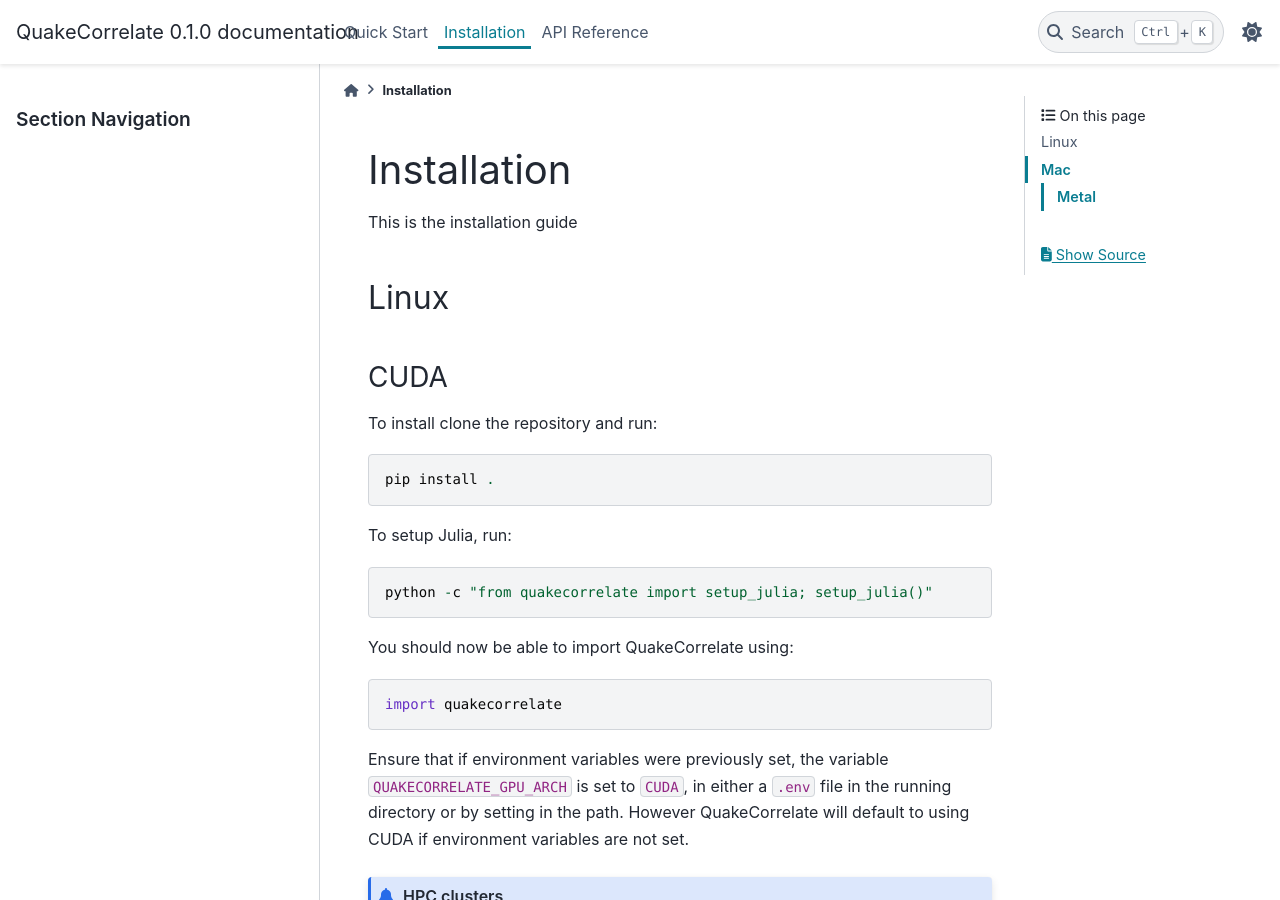
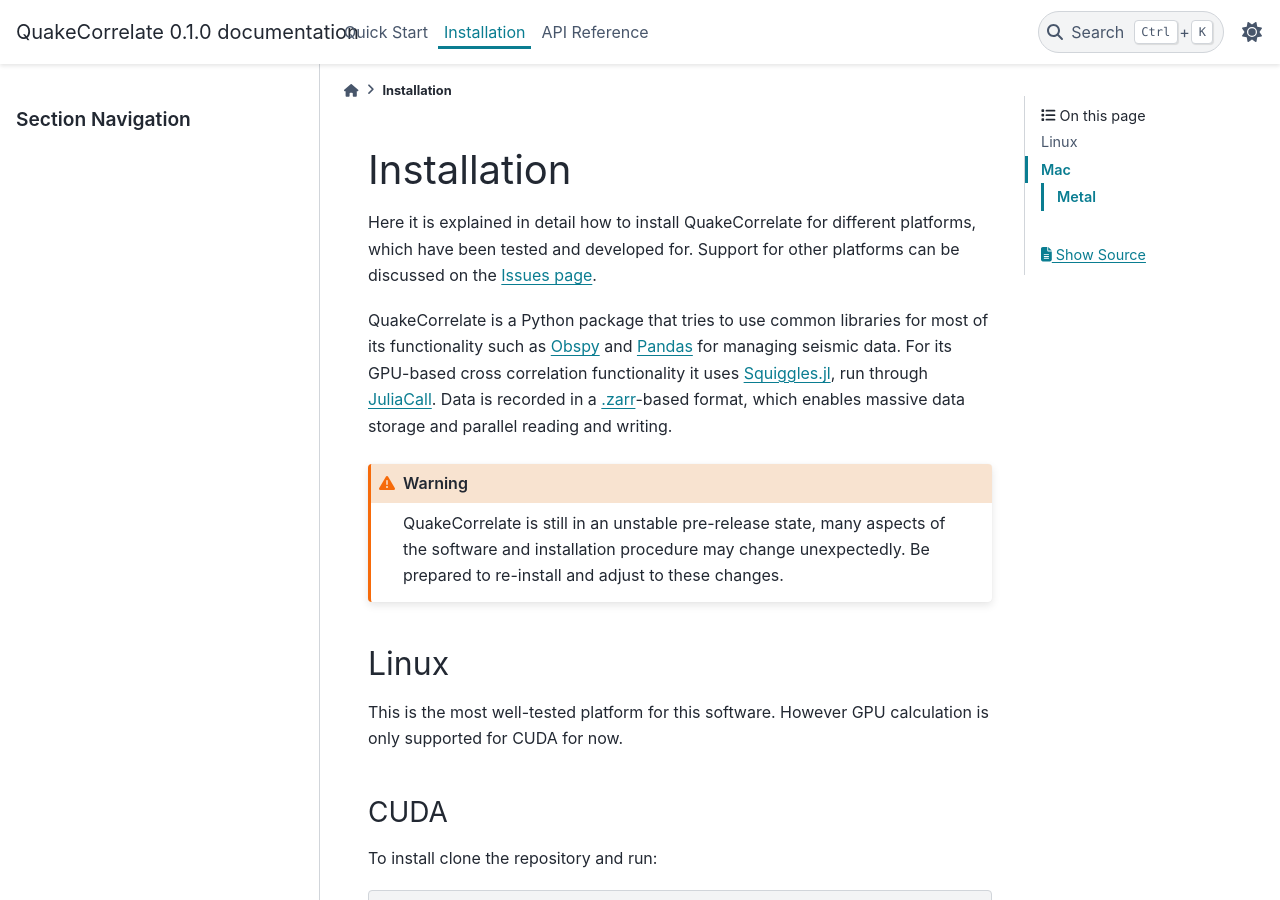
Before and after one commit to ylseanna/QuakeCorrelate, a Sphinx documentation site: the page built from docs/usage/installation.rst, in a window 1280 px wide and 900 px high. Built offline with Sphinx 7.4.7 and the PyData theme 0.15.4, drawn with Linux system fonts in a browser that asks for light colours; pages that are not in the unit, such as notebooks, are missing from menus; some of the changed text lies outside the part shown.

Commit message:
update docs installation

```diff
--- a/docs/usage/installation.rst
+++ b/docs/usage/installation.rst
@@ -2,15 +2,24 @@
  Installation
 ===============
 
-This is the installation guide
+Here it is explained in detail how to install QuakeCorrelate for different platforms, which have been tested and developed for.
+Support for other platforms can be discussed on the `Issues page <https://github.com/ylseanna/QuakeCorrelate/issue>`_.
 
-.. .. toctree::
-..    :maxdepth: 2
+QuakeCorrelate is a Python package that tries to use common libraries for most of its functionality such as `Obspy <https://www.github.com/obspy/Obspy>`_ and `Pandas <https://pandas.pydata.org>`_ for managing seismic data.
+For its GPU-based cross correlation functionality it uses `Squiggles.jl <https://www.github.com/gbene/Squiggles.jl>`_, run through `JuliaCall <https://juliapy.github.io/PythonCall.jl>`_.
+Data is recorded in a `.zarr <https://zarr-specs.readthedocs.io>`_-based format, which enables massive data storage and parallel reading and writing.
+
+.. warning::
+
+    QuakeCorrelate is still in an unstable pre-release state, many aspects of the software and
+    installation procedure may change unexpectedly. Be prepared to re-install and adjust to these changes.
 
 
 -------------------
 Linux
 -------------------
+
+This is the most well-tested platform for this software. However GPU calculation is only supported for CUDA for now.
 
 ^^^^^^^^^^^^^^^^^^^
 CUDA
@@ -52,6 +61,8 @@
 Mac
 -------------------
 
+Mac support is still unfortunately somewhat limited.
+
 ^^^^^^^^^^^^^^^^^^^
 Metal
 ^^^^^^^^^^^^^^^^^^^
```
